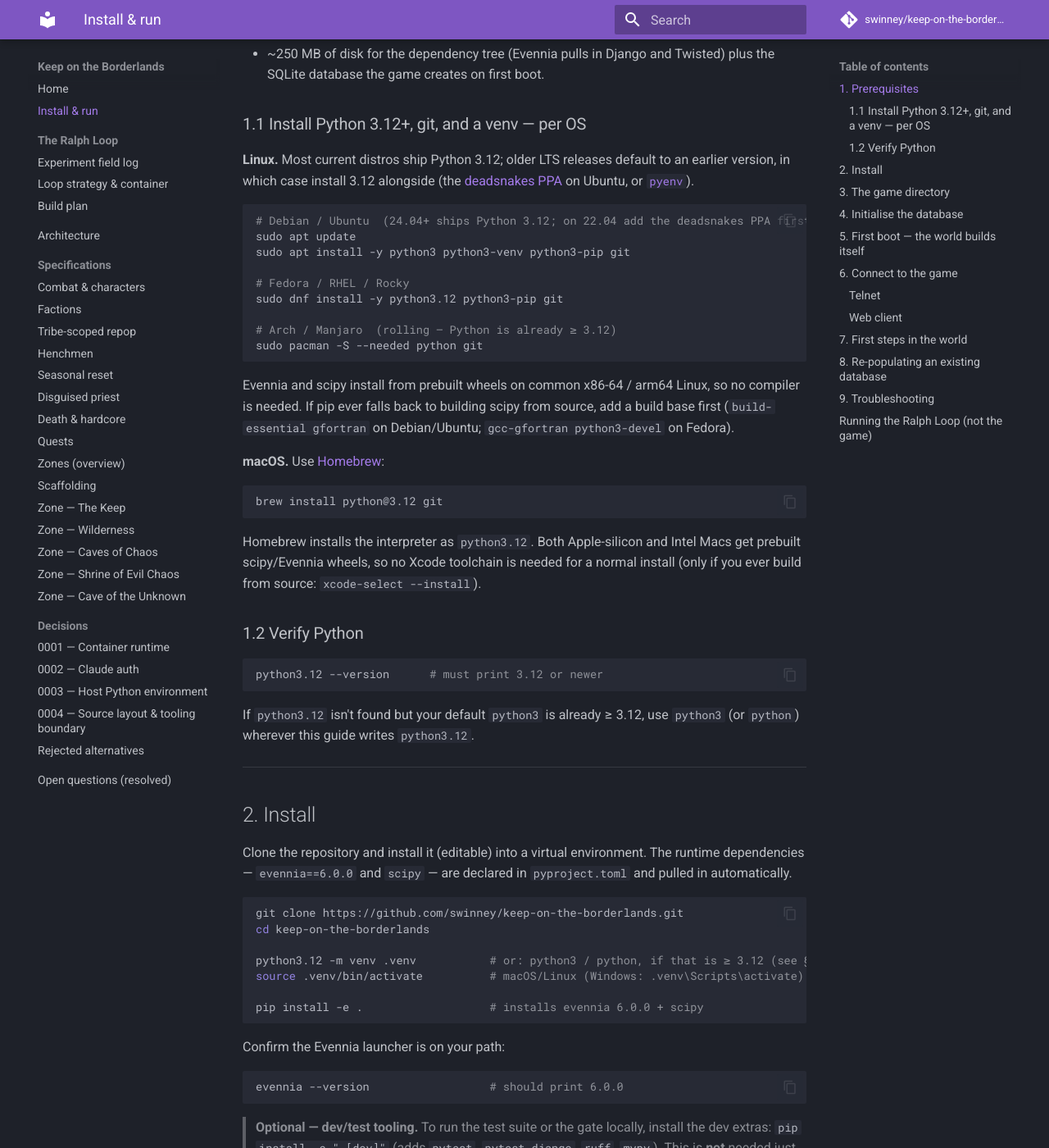
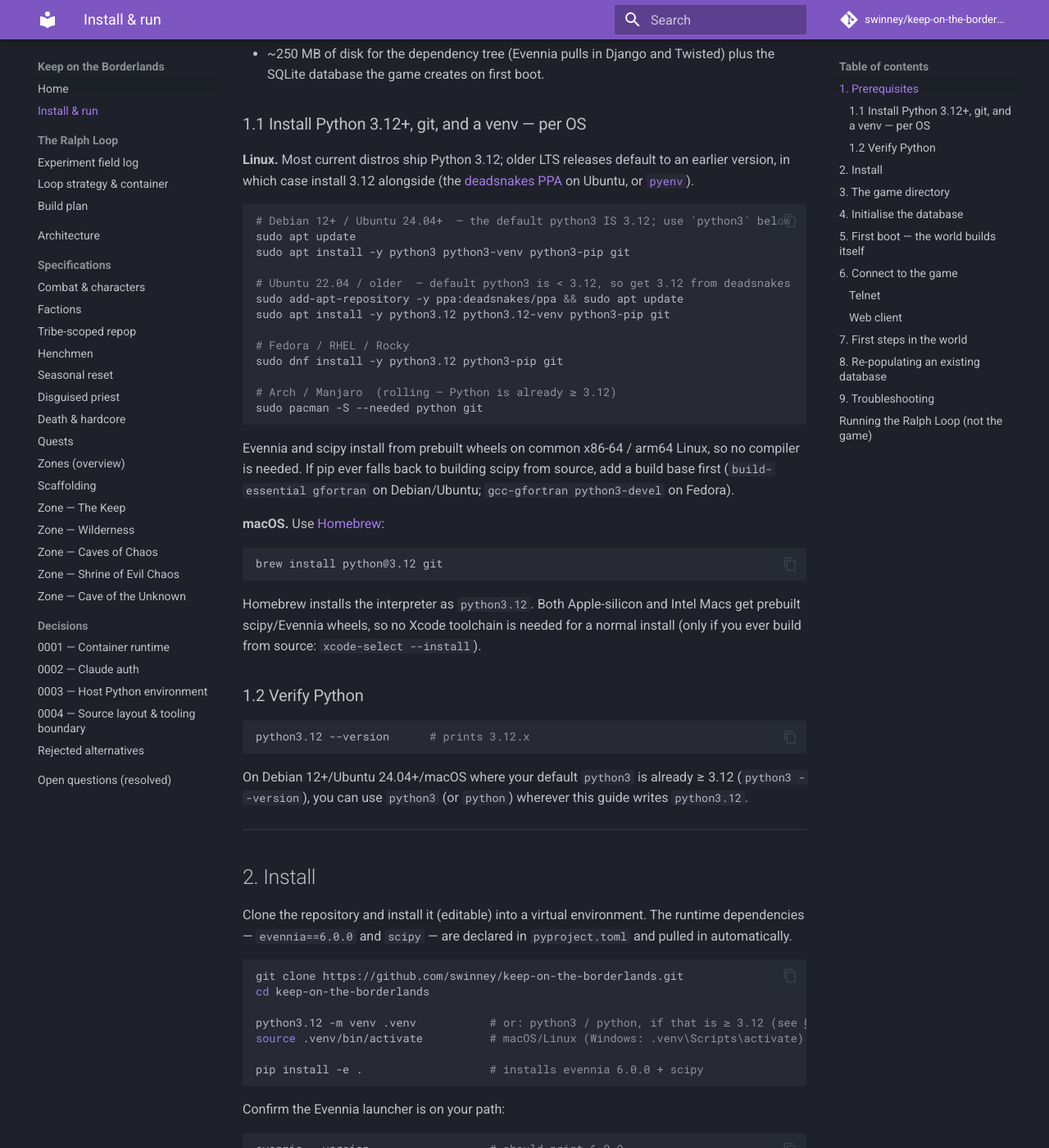
Before and after one commit to swinney/keep-on-the-borderlands, an MkDocs documentation site: the page built from docs/installation.md, in a window 1280 px wide and 1400 px high, scrolled down 607 px. Shown: the whole window at 82% size. Built offline with MkDocs 1.6.1 and Material for MkDocs 9.7.7, drawn with Linux system fonts in a browser that asks for light colours; comment, search, counter and statistics services are not loaded.

Commit message:
docs: make Debian/Ubuntu install path explicit (24.04 vs 22.04+deadsnakes); tighten verify wording — Copilot #27

````diff
--- a/docs/installation.md
+++ b/docs/installation.md
@@ -32,9 +32,13 @@
 Ubuntu, or [`pyenv`](https://github.com/pyenv/pyenv)).
 
 ```sh
-# Debian / Ubuntu  (24.04+ ships Python 3.12; on 22.04 add the deadsnakes PPA first)
+# Debian 12+ / Ubuntu 24.04+  — the default python3 IS 3.12; use `python3` below
 sudo apt update
 sudo apt install -y python3 python3-venv python3-pip git
+
+# Ubuntu 22.04 / older  — default python3 is < 3.12, so get 3.12 from deadsnakes
+sudo add-apt-repository -y ppa:deadsnakes/ppa && sudo apt update
+sudo apt install -y python3.12 python3.12-venv python3-pip git
 
 # Fedora / RHEL / Rocky
 sudo dnf install -y python3.12 python3-pip git
@@ -61,11 +65,12 @@
 ### 1.2 Verify Python
 
 ```sh
-python3.12 --version      # must print 3.12 or newer
+python3.12 --version      # prints 3.12.x
 ```
 
-If `python3.12` isn't found but your default `python3` is already ≥ 3.12, use
-`python3` (or `python`) wherever this guide writes `python3.12`.
+On Debian 12+/Ubuntu 24.04+/macOS where your default `python3` is already ≥ 3.12
+(`python3 --version`), you can use `python3` (or `python`) wherever this guide
+writes `python3.12`.
 
 ---
 
````
